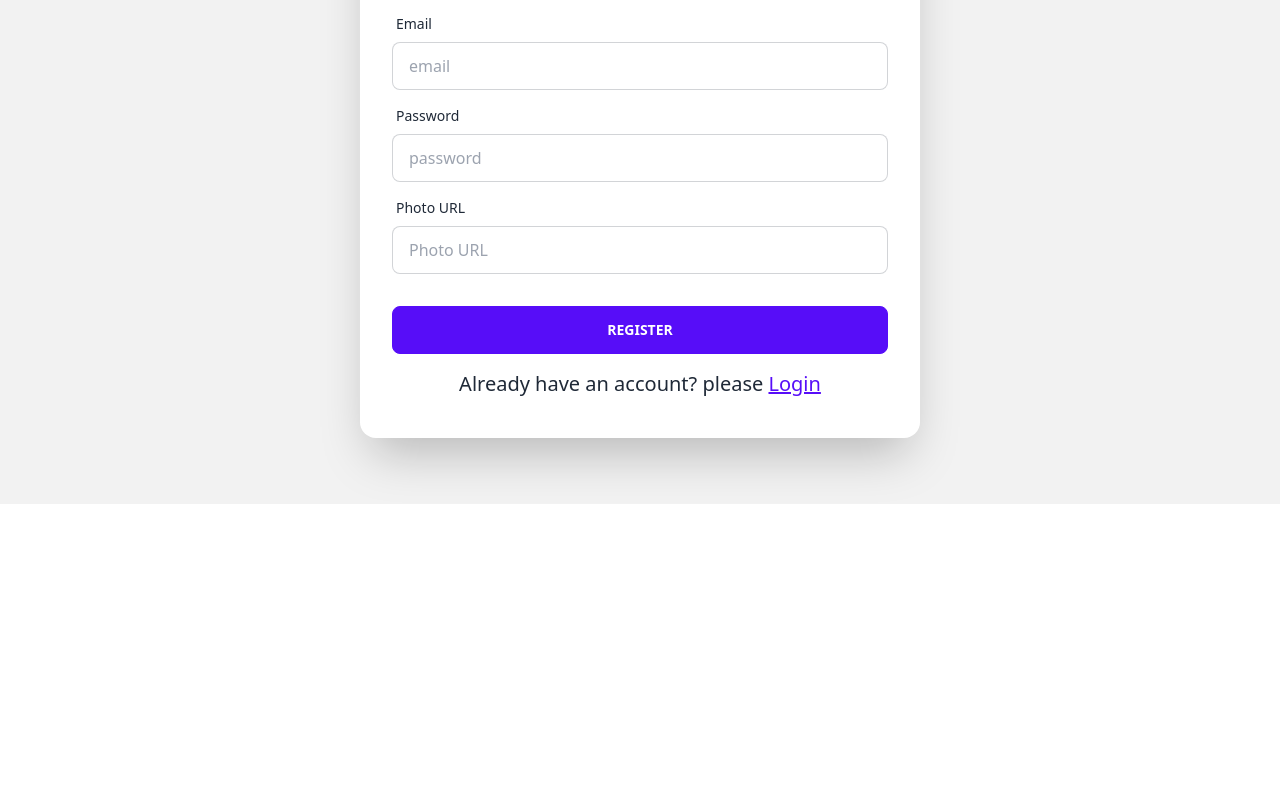
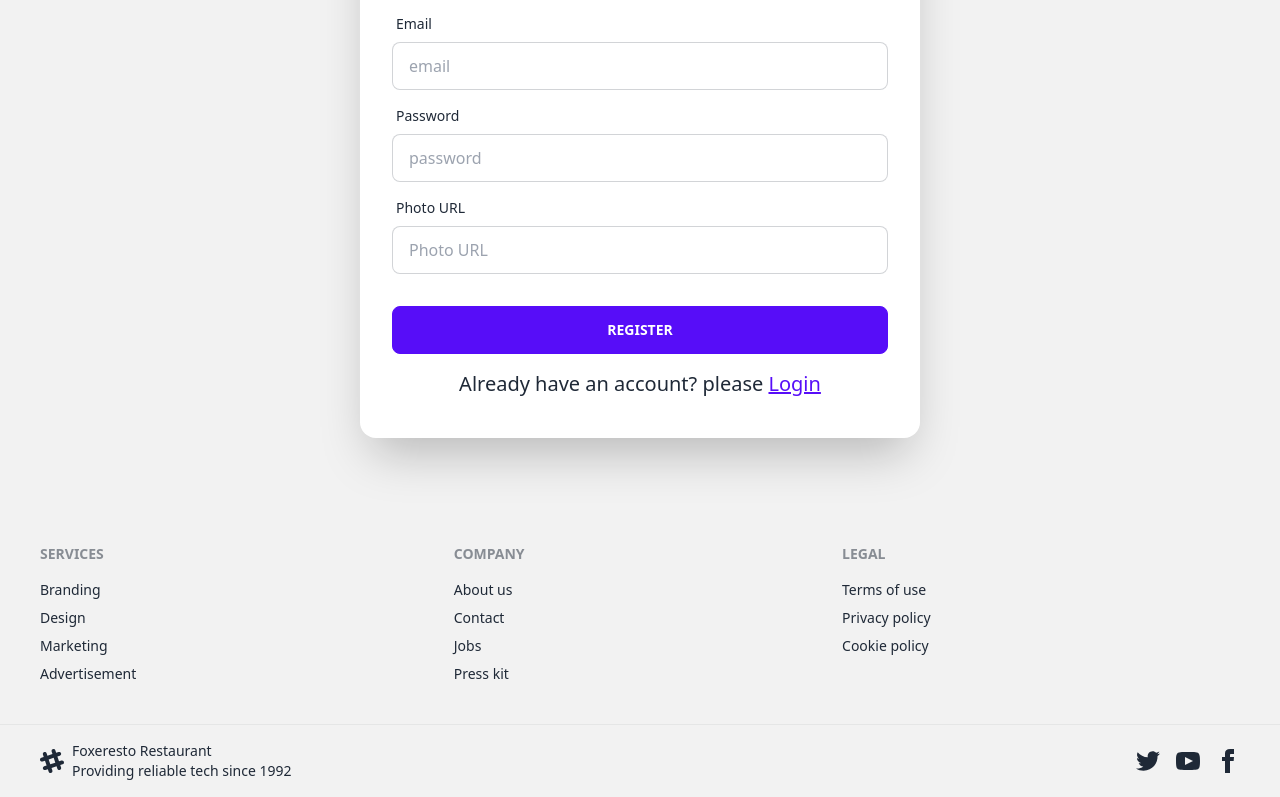
Before and after one commit to Rayhanali-dev/chef-recipe-client, a React (Vite) app: page /register in a window 1280 px wide. Shown: the part 360-1157 px from the top of the page. Before the commit the page ends 864 px from the top, so only its background shows below. Built offline with nearby package versions, Linux system fonts and the light colour scheme; no server answers.

Commit message:
footer part added

```diff
--- a/src/App.jsx
+++ b/src/App.jsx
@@ -1,12 +1,14 @@
 import React from 'react';
 import { Outlet } from 'react-router-dom';
 import Navbar from './components/Navbar/Navbar';
+import Footer from './components/Footer/Footer';
 
 const App = () => {
   return (
     <div>
       <Navbar></Navbar>
       <Outlet></Outlet>
+      <Footer></Footer>
     </div>
   );
 };
--- a/src/components/Footer/Footer.jsx
+++ b/src/components/Footer/Footer.jsx
@@ -2,9 +2,47 @@
 
 const Footer = () => {
     return (
-        <div>
-
-        </div>
+        <>
+            <footer className="footer p-10 bg-base-200 text-base-content">
+                <div className='max-w-7xl mx-auto footer'>
+                    <div>
+                        <span className="footer-title">Services</span>
+                        <a className="link link-hover">Branding</a>
+                        <a className="link link-hover">Design</a>
+                        <a className="link link-hover">Marketing</a>
+                        <a className="link link-hover">Advertisement</a>
+                    </div>
+                    <div>
+                        <span className="footer-title">Company</span>
+                        <a className="link link-hover">About us</a>
+                        <a className="link link-hover">Contact</a>
+                        <a className="link link-hover">Jobs</a>
+                        <a className="link link-hover">Press kit</a>
+                    </div>
+                    <div>
+                        <span className="footer-title">Legal</span>
+                        <a className="link link-hover">Terms of use</a>
+                        <a className="link link-hover">Privacy policy</a>
+                        <a className="link link-hover">Cookie policy</a>
+                    </div>
+                </div>
+            </footer>
+            <footer className="px-10 py-4 border-t bg-base-200 text-base-content border-base-300">
+                <div className='max-w-7xl mx-auto footer'>
+                    <div className="items-center grid-flow-col">
+                        <svg width="24" height="24" viewBox="0 0 24 24" xmlns="http://www.w3.org/2000/svg" fillRule="evenodd" clipRule="evenodd" className="fill-current"><path d="M22.672 15.226l-2.432.811.841 2.515c.33 1.019-.209 2.127-1.23 2.456-1.15.325-2.148-.321-2.463-1.226l-.84-2.518-5.013 1.677.84 2.517c.391 1.203-.434 2.542-1.831 2.542-.88 0-1.601-.564-1.86-1.314l-.842-2.516-2.431.809c-1.135.328-2.145-.317-2.463-1.229-.329-1.018.211-2.127 1.231-2.456l2.432-.809-1.621-4.823-2.432.808c-1.355.384-2.558-.59-2.558-1.839 0-.817.509-1.582 1.327-1.846l2.433-.809-.842-2.515c-.33-1.02.211-2.129 1.232-2.458 1.02-.329 2.13.209 2.461 1.229l.842 2.515 5.011-1.677-.839-2.517c-.403-1.238.484-2.553 1.843-2.553.819 0 1.585.509 1.85 1.326l.841 2.517 2.431-.81c1.02-.33 2.131.211 2.461 1.229.332 1.018-.21 2.126-1.23 2.456l-2.433.809 1.622 4.823 2.433-.809c1.242-.401 2.557.484 2.557 1.838 0 .819-.51 1.583-1.328 1.847m-8.992-6.428l-5.01 1.675 1.619 4.828 5.011-1.674-1.62-4.829z"></path></svg>
+                        <p>Foxeresto Restaurant <br />Providing reliable tech since 1992</p>
+                    </div>
+                    <div className="md:place-self-center md:justify-self-end">
+                        <div className="grid grid-flow-col gap-4">
+                            <a><svg xmlns="http://www.w3.org/2000/svg" width="24" height="24" viewBox="0 0 24 24" className="fill-current"><path d="M24 4.557c-.883.392-1.832.656-2.828.775 1.017-.609 1.798-1.574 2.165-2.724-.951.564-2.005.974-3.127 1.195-.897-.957-2.178-1.555-3.594-1.555-3.179 0-5.515 2.966-4.797 6.045-4.091-.205-7.719-2.165-10.148-5.144-1.29 2.213-.669 5.108 1.523 6.574-.806-.026-1.566-.247-2.229-.616-.054 2.281 1.581 4.415 3.949 4.89-.693.188-1.452.232-2.224.084.626 1.956 2.444 3.379 4.6 3.419-2.07 1.623-4.678 2.348-7.29 2.04 2.179 1.397 4.768 2.212 7.548 2.212 9.142 0 14.307-7.721 13.995-14.646.962-.695 1.797-1.562 2.457-2.549z"></path></svg></a>
+                            <a><svg xmlns="http://www.w3.org/2000/svg" width="24" height="24" viewBox="0 0 24 24" className="fill-current"><path d="M19.615 3.184c-3.604-.246-11.631-.245-15.23 0-3.897.266-4.356 2.62-4.385 8.816.029 6.185.484 8.549 4.385 8.816 3.6.245 11.626.246 15.23 0 3.897-.266 4.356-2.62 4.385-8.816-.029-6.185-.484-8.549-4.385-8.816zm-10.615 12.816v-8l8 3.993-8 4.007z"></path></svg></a>
+                            <a><svg xmlns="http://www.w3.org/2000/svg" width="24" height="24" viewBox="0 0 24 24" className="fill-current"><path d="M9 8h-3v4h3v12h5v-12h3.642l.358-4h-4v-1.667c0-.955.192-1.333 1.115-1.333h2.885v-5h-3.808c-3.596 0-5.192 1.583-5.192 4.615v3.385z"></path></svg></a>
+                        </div>
+                    </div>
+                </div>
+            </footer>
+        </>
     );
 };
 
--- a/src/components/RecipeCard/RecipeCard.jsx
+++ b/src/components/RecipeCard/RecipeCard.jsx
@@ -1,9 +1,14 @@
-import React from 'react';
+import React, { useState } from 'react';
 import { ToastContainer, toast } from 'react-toastify';
 import 'react-toastify/dist/ReactToastify.css';
 const RecipeCard = ({ recipe }) => {
     const notify = () => toast("Add To Favourite");
     console.log(recipe);
+    const [disable, setDisable] = useState(false);
+    const handlerAddToFav = () => {
+        setDisable(true)
+        notify();
+    }
     const { name, ingredients, rating, image_url, Method } = recipe;
     return (
         <div>
@@ -18,7 +23,7 @@
                     <p>Ratings: {rating}</p>
                     <p>Cooking Method: {Method}</p>
                     <div className="card-actions ">
-                        <button onClick={notify}  className="btn btn-primary w-full mt-4">Add To Favourite</button>
+                        <button disabled={disable} onClick={handlerAddToFav}  className="btn btn-primary w-full mt-4">Add To Favourite</button>
                         <ToastContainer></ToastContainer>
                     </div>
                 </div>
```
